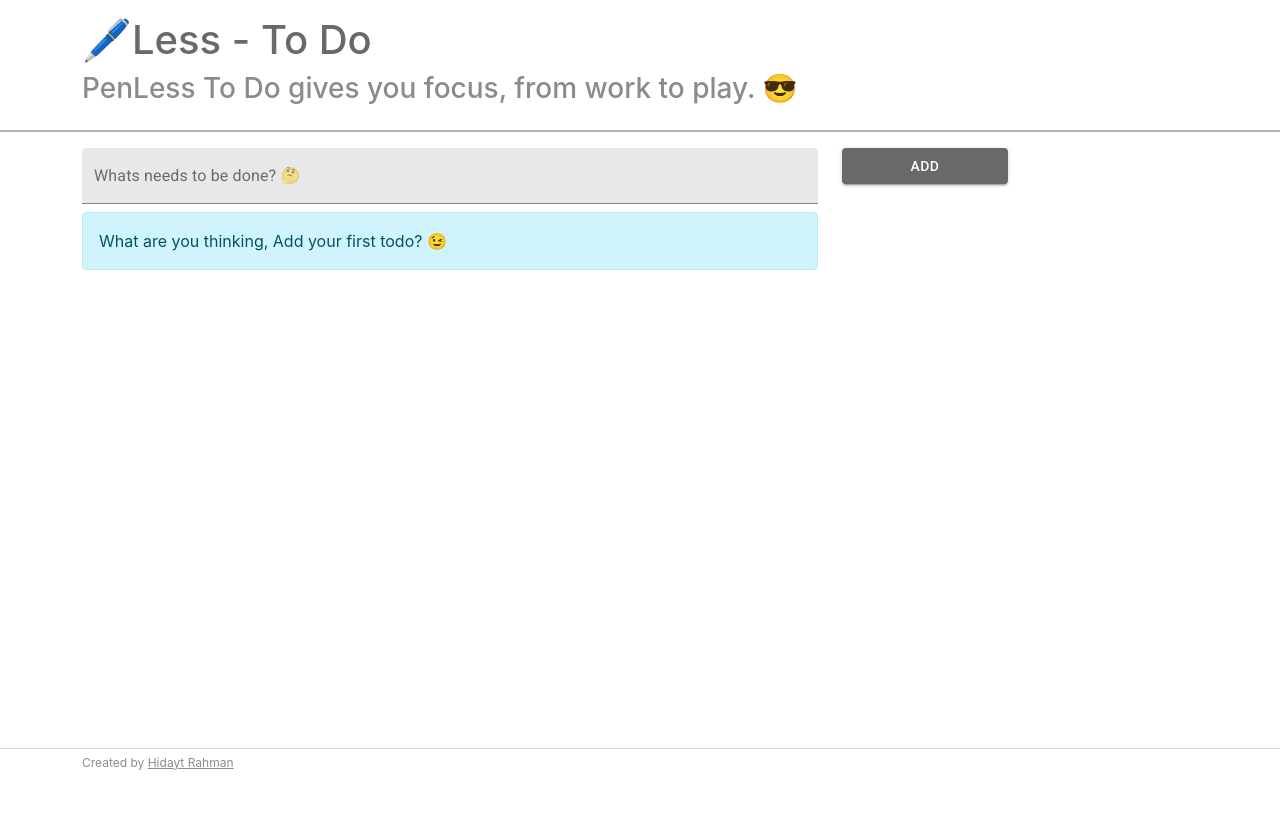
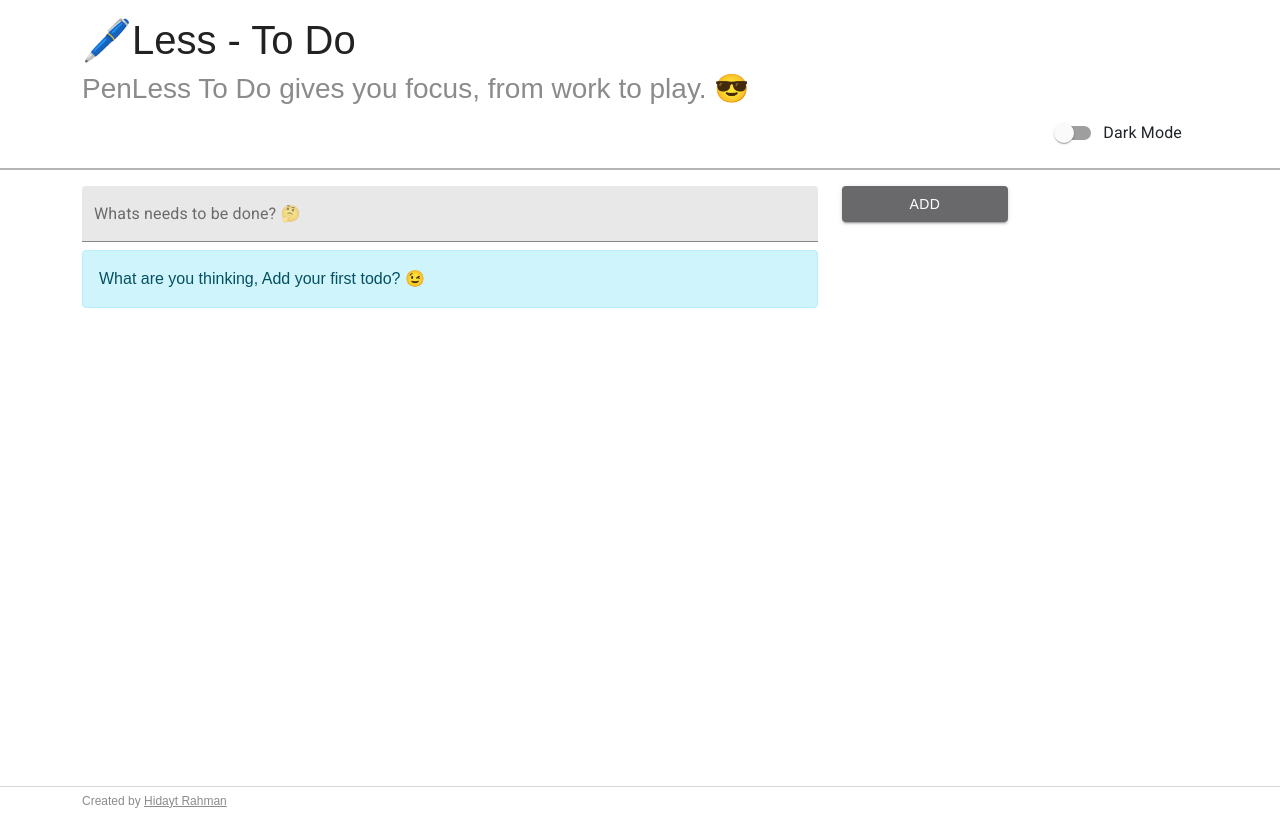
Before and after one commit to hidaytrahman/penless-todo, a React (Create React App) app: page / in a window 1280 px wide. Built offline with nearby package versions, Linux system fonts and the light colour scheme.

Commit message:
implmented dark mode theme

```diff
--- a/src/App.css
+++ b/src/App.css
@@ -40,7 +40,7 @@ h3 {
     font-family: inherit;
 }
 
-.todo-list-wrapper li .MuiListItem-root{
+.todo-list-wrapper li .MuiListItem-root {
     background: #ffeb3b;
 }
 
--- a/src/components/shared/Header.js
+++ b/src/components/shared/Header.js
@@ -1,9 +1,49 @@
+import { FormControlLabel, FormGroup, Switch } from "@material-ui/core";
+import { useState } from "react";
+
 const Header = () => {
+    const [darkMode, setDarkMode] = useState(false);
+    const prefersDarkScheme = window.matchMedia("(prefers-color-scheme: dark)");
+
+    const currentTheme = localStorage.getItem("theme");
+    if (currentTheme == "dark") {
+        document.body.classList.toggle("dark-theme");
+    } else if (currentTheme == "light") {
+        document.body.classList.toggle("light-theme");
+    }
+
+    const toggleChecked = () => {
+        setDarkMode(!darkMode);
+        if (prefersDarkScheme.matches) {
+            document.body.classList.toggle("light-theme");
+            var theme = document.body.classList.contains("light-theme")
+                ? "light"
+                : "dark";
+        } else {
+            document.body.classList.toggle("dark-theme");
+            var theme = document.body.classList.contains("dark-theme")
+                ? "dark"
+                : "light";
+        }
+        localStorage.setItem("theme", theme);
+    }
+
+
     return (
         <header className="main-header">
             <div className="container">
                 <h1>🖊️Less - To Do </h1>
                 <h3>PenLess To Do gives you focus, from work to play. 😎</h3>
+                <FormGroup className="d-flex align-items-end">
+
+                    <FormControlLabel
+                        control={<Switch checked={darkMode}
+                            onChange={toggleChecked}
+                        />}
+                        label="Dark Mode"
+                    />
+                </FormGroup>
+
             </div>
 
         </header>
--- a/src/components/todo/Todo.js
+++ b/src/components/todo/Todo.js
@@ -3,6 +3,7 @@ import { useEffect, useState } from 'react';
 import AddTodo from './AddTodo';
 import TodoList from './TodoList';
 import "./Todo.css";
+import "../../theme.css";
 
 const Todo = () => {
 
@@ -45,6 +46,7 @@ const Todo = () => {
 
     return (
         <section className="container todo-wrapper">
+
             <AddTodo
                 addTodoItem={addTodoItem}
 
--- /dev/null
+++ b/src/theme.css
@@ -0,0 +1,51 @@
+body {
+    --text-color: #222;
+    --bkg-color: #fff;
+}
+
+body.dark-theme {
+    --text-color: #eee;
+    --bkg-color: #464646;
+}
+
+@media (prefers-color-scheme: dark) {
+
+    /* defaults to dark theme */
+    body {
+        --text-color: #eee;
+        --bkg-color: #3f3f3f;
+    }
+
+    body.light-theme {
+        --text-color: #222;
+        --bkg-color: #fff;
+    }
+
+
+}
+
+* {
+    font-family: Arial, Helvetica, sans-serif;
+}
+
+body {
+    background: var(--bkg-color);
+}
+
+header {
+    background: var(--bkg-color) !important;
+}
+
+
+.todo-board {
+    background: var(--bkg-color) !important;
+}
+
+h1,
+p {
+    color: var(--text-color) !important;
+}
+
+.MuiFilledInput-root {
+    border: var(--text-color) !important
+}
```
Also changed, not shown: public/index.html (+1 -0 lines). Lines whose indentation alone changed are shown as unchanged.
